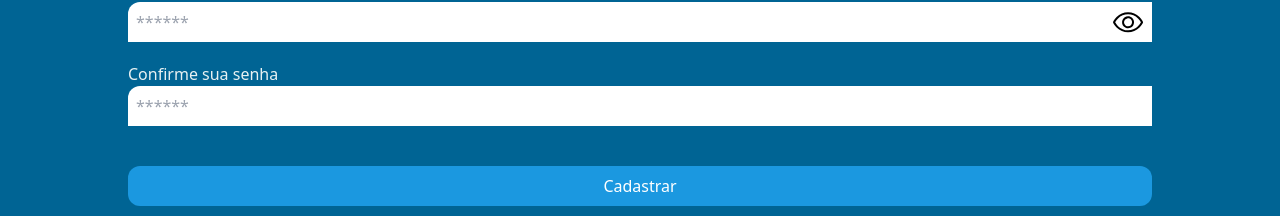
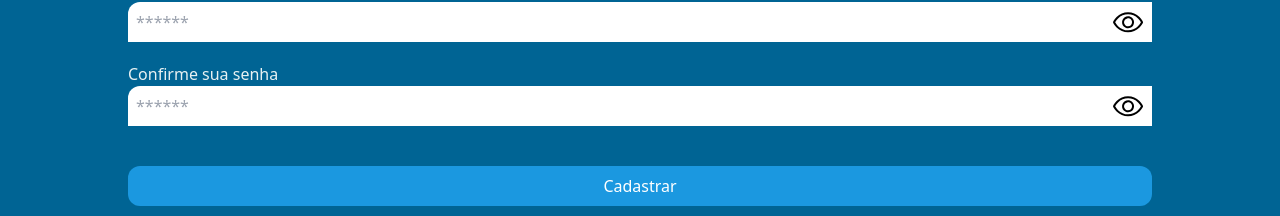
Before and after one commit to Stuutis/BarberShop, a React (Vite) app: page /Login in a window 1280 px wide. Both pictures are taken after a click on the button "Ainda não possui conta? Cadastre-se". Shown: the part 514-730 px from the top of the page. Built offline with nearby package versions, Linux system fonts and the light colour scheme.

Commit message:
Adicionado logica para mostrar/ocultar senha no cadastro

```diff
--- a/src/components/registerModal/register-modal.tsx
+++ b/src/components/registerModal/register-modal.tsx
@@ -10,6 +10,8 @@ interface RegisterModalProps {
 
 export function RegisterModal({ show, handleClose }: RegisterModalProps) {
   const [isPasswordShow, setIsPasswordShow] = useState<boolean>(false);
+  const [isPasswordConfirmShow, setIsPasswordConfirmShow] =
+    useState<boolean>(false);
   const [firstName, setFirstName] = useState<string>("");
   const [lastName, setLastName] = useState<string>("");
   const [email, setEmail] = useState<string>("");
@@ -25,6 +27,12 @@ export function RegisterModal({ show, handleClose }: RegisterModalProps) {
   };
   const handleHidePassword = () => {
     setIsPasswordShow(false);
+  };
+  const handleShowPasswordConfirm = () => {
+    setIsPasswordConfirmShow(true);
+  };
+  const handleHidePasswordConfirm = () => {
+    setIsPasswordConfirmShow(false);
   };
 
   const handleSubmit = async (event: React.FormEvent) => {
@@ -99,7 +107,7 @@ export function RegisterModal({ show, handleClose }: RegisterModalProps) {
           <div className="relative">
             <input
               className="p-2 rounded-ss-xl text-black mb-5 w-full"
-              type="password"
+              type={isPasswordShow ? "text" : "password"}
               name="passwordRegister"
               id="passwordRegister"
               placeholder="******"
@@ -120,15 +128,33 @@ export function RegisterModal({ show, handleClose }: RegisterModalProps) {
             </div>
           </div>
           <span>Confirme sua senha</span>
+          <div className="relative">
             <input
-            className="p-2 rounded-ss-xl text-black mb-10"
-            type="password"
+              className="p-2 rounded-ss-xl text-black mb-10 w-full"
+              type={isPasswordConfirmShow ? "text" : "password"}
               name="passwordRegisterConfirm"
               id="passwordRegisterConfirm"
               placeholder="******"
               required
               onChange={(e) => setConfirmPassword(e.target.value)}
             />
+            <div
+              onClick={handleShowPasswordConfirm}
+              className={
+                isPasswordConfirmShow ? "hidden" : "absolute right-2 top-2.5"
+              }
+            >
+              <EyeOn />
+            </div>
+            <div
+              onClick={handleHidePasswordConfirm}
+              className={
+                isPasswordConfirmShow ? "absolute right-2 top-2" : "hidden"
+              }
+            >
+              <EyeOff />
+            </div>
+          </div>
           <input
             className="px-10 py-2 rounded-xl text-white bg-primary-custom"
             type="submit"
```
Lines whose indentation alone changed are shown as unchanged.
